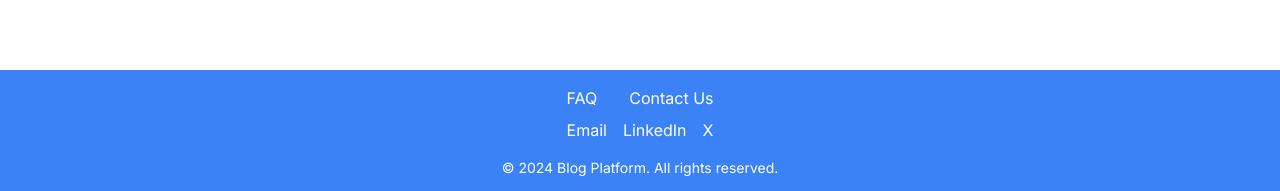
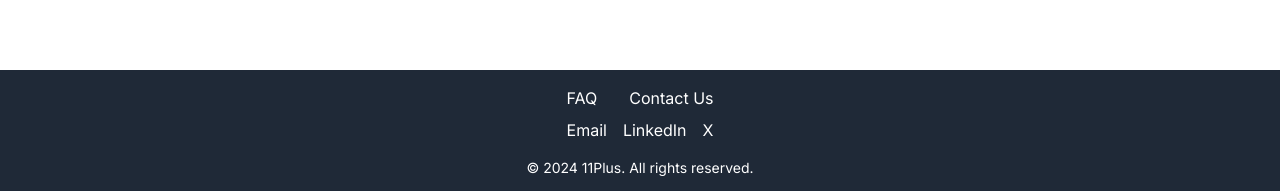
Before and after one commit to rumiani/memoleit, a Next.js app: page /new in a window 1280 px wide. Shown: the part 810-1001 px from the top of the page. Built offline with nearby package versions, Linux system fonts and the light colour scheme; no server answers.

Commit message:
footer color fixed

```diff
--- a/src/app/components/layout/footer/footer.tsx
+++ b/src/app/components/layout/footer/footer.tsx
@@ -3,7 +3,7 @@ import React from 'react'
 
 const Footer = () => {
   return (
-    <footer className="bg-blue-500 text-white p-4">
+    <footer className="bg-gray-800 text-white p-4">
       <div className="container mx-auto">
         <div className="text-center">
           <Link href='/faq' className="gen_link m-4">FAQ</Link>
@@ -34,7 +34,7 @@ const Footer = () => {
             </Link>
           </div>
           <p className="mt-4 text-sm">
-            &copy; {new Date().getFullYear()} Blog Platform. All rights
+            &copy; {new Date().getFullYear()} 11Plus. All rights
             reserved.
           </p>
         </div>
```
